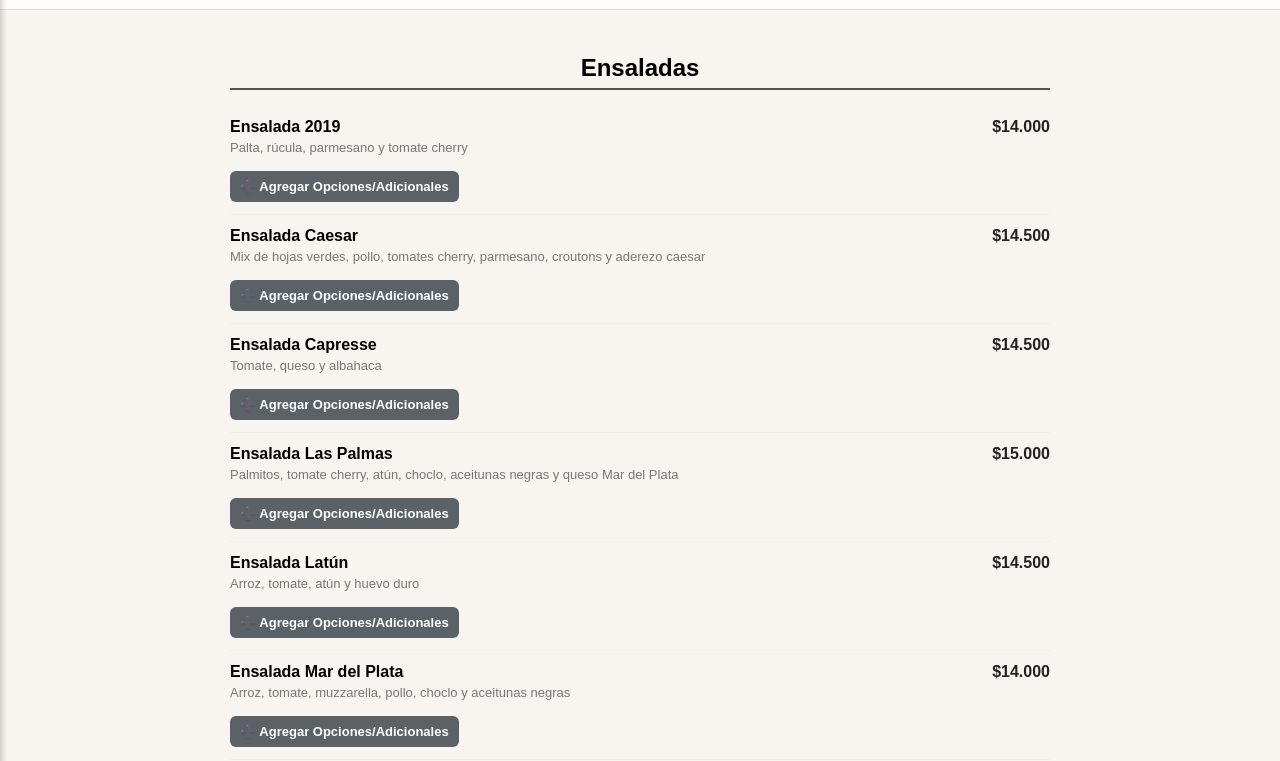
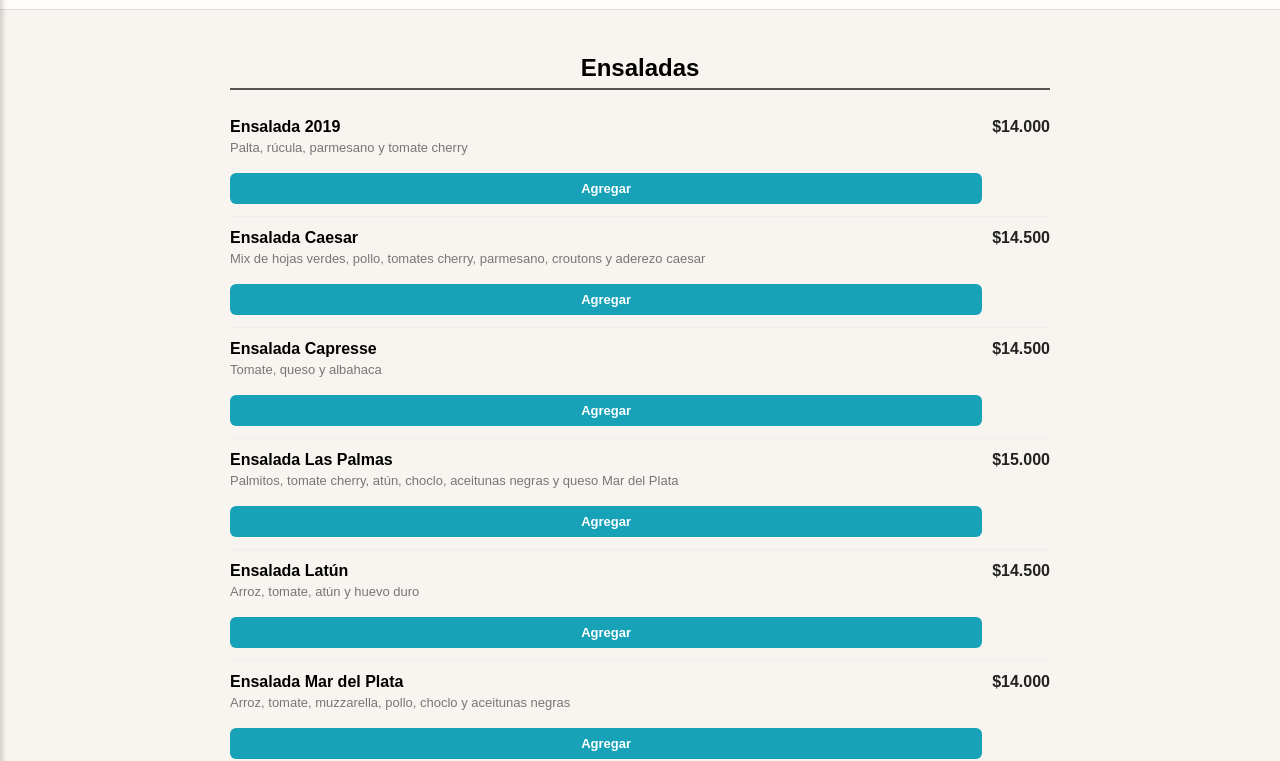
Before and after one commit to gonzalovazace/Carpas, a plain HTML site: page index.html in a window 1280 px wide. Shown: the part 51-812 px from the top of the page. Drawn offline with Linux system fonts and the light colour scheme.

Commit message:
Update index.html

```diff
--- a/index.html
+++ b/index.html
@@ -424,36 +424,24 @@ function renderSections(categories){
       const isSandwich = SANDWICH_CATEGORIES.includes(cat.id);
       const isEnsalada = ENSALADA_CATEGORIES.includes(cat.id);
       const hasJsonOptions = item.options && Object.keys(item.options).length > 0;
+      const hasAnyOptions = hasJsonOptions || isSandwich || isEnsalada;
 
       let optionsHtml = '';
-      let optionsButtonHtml = '';
 
-      /* Mostrar botón de opciones si:
-         - Tiene opciones del JSON
-         - O es sandwich
-         - O es ensalada
-      */
-      if (hasJsonOptions || isSandwich || isEnsalada){
-        optionsButtonHtml = `
-          <button id="btn-options-${itemId}" class="add-btn"
-            style="background:#5a6268;margin-top:8px;"
-            onclick="toggleOptions('${itemId}')">
-            ➕ Agregar Opciones/Adicionales
-          </button>
-        `;
-
-        optionsHtml += `
-          <div id="options-${itemId}" class="options-panel" style="display:none;">
-        `;
+      /* -------------------------------------
+         PANEL DE OPCIONES (solo si aplica)
+      --------------------------------------*/
+      if (hasAnyOptions){
+        optionsHtml += `<div id="options-${itemId}" class="options-panel" style="display:none;">`;
 
         /* --- OPCIONES DEL JSON (parte / guarnición / menú infantil) --- */
         if (hasJsonOptions){
-          for (const key in item.options) {
+          for (const key in item.options){
             const opts = item.options[key];
 
-            if (item.name === "Menú infantil") {
+            if (item.name === "Menú infantil"){
 
-              if (key === "plato") {
+              if (key === "plato"){
                 optionsHtml += `
                   <div style="margin-bottom:8px;">
                     <strong>Plato:</strong><br>
@@ -466,7 +454,7 @@ function renderSections(categories){
                 `;
               }
 
-              if (key === "acompañamiento") {
+              if (key === "acompañamiento"){
                 optionsHtml += `
                   <div id="acom-${itemId}" style="margin-bottom:8px; display:none;">
                     <strong>Acompañamiento:</strong><br>
@@ -478,7 +466,7 @@ function renderSections(categories){
                 `;
               }
 
-              if (key === "salsa") {
+              if (key === "salsa"){
                 optionsHtml += `
                   <div id="salsa-${itemId}" style="margin-bottom:8px; display:none;">
                     <strong>Salsa:</strong><br>
@@ -491,7 +479,6 @@ function renderSections(categories){
               }
 
             } else {
-              // productos normales
               optionsHtml += `
                 <div style="margin-bottom:8px;">
                   <strong>${key}:</strong><br>
@@ -505,8 +492,9 @@ function renderSections(categories){
           }
         }
 
-        /* --- OPCIONES PARA SÁNDWICHES --- */
+        /* --- SANDWICHES: Pan / tostado / 2 ingredientes --- */
         if (isSandwich){
+
           if (item.twoIngredients){
             const ING = ["Jamón","Queso","Huevo","Tomate","Lechuga"];
 
@@ -522,7 +510,6 @@ function renderSections(categories){
                     </label>
                   `).join('')}
                 </div>
-                <small style="color:#555;">(Debe elegir exactamente 2)</small>
               </div>
             `;
           }
@@ -551,16 +538,16 @@ function renderSections(categories){
           }
         }
 
-        /* --- ADICIONALES SOLO PARA ENSALADAS --- */
+        /* --- ENSALADAS: adicionales --- */
         if (isEnsalada){
-          const adicionales = [...ADICIONALES_COMUNES, ...ADICIONALES_PREMIUM];
+          const extra = [...ADICIONALES_COMUNES, ...ADICIONALES_PREMIUM];
 
           optionsHtml += `
             <div style="font-size:13px;">
               <strong>Extras:</strong>
               <div id="adicionales-${itemId}"
-                style="display:grid;grid-template-columns:1fr 1fr;gap:6px;margin-top:6px;">
-                ${adicionales.map(ad => `
+                  style="display:grid;grid-template-columns:1fr 1fr;gap:6px;margin-top:6px;">
+                ${extra.map(ad => `
                   <label class="adicional-label">
                     <input type="checkbox" data-price="${ad.price}" value="${ad.name}">
                     ${ad.name} <small>(${formatPrice(ad.price)})</small>
@@ -580,10 +567,11 @@ function renderSections(categories){
           </div>
         `;
 
-        /* --- BOTÓN FINAL (solo cambio de texto) --- */
+        /* --- BOTÓN FINAL AGREGAR --- */
         optionsHtml += `
-          <button class="add-btn" style="width:100%;margin-top:10px;background:#17a2b8;"
-            onclick="prepareAndAddToCart('${itemId}','${item.name.replace(/'/g,"\\'")}', ${item.price}, '${cat.id}')">
+          <button class="add-btn"
+            style="width:100%;margin-top:10px;background:#17a2b8;"
+            onclick="prepareAndAddToCart('${itemId}','${item.name.replace(/'/g, "\\'")}',${item.price},'${cat.id}')">
             Agregar
           </button>
         `;
@@ -591,18 +579,26 @@ function renderSections(categories){
         optionsHtml += `</div>`;
       }
 
-      /* PRODUCTOS SIN OPCIONES */
-      const simpleBtn = (hasJsonOptions || isSandwich || isEnsalada)
-        ? ''
-        : `<button class="add-btn" onclick="addSimpleToCart('${item.name.replace(/'/g,"\\'")}', ${item.price})">Agregar</button>`;
+      /* ----------------------------------------------
+         BOTÓN ÚNICO DE AGREGAR (SIEMPRE EL MISMO)
+      ----------------------------------------------*/
+      const mainAddButton = `
+        <button class="add-btn" style="margin-top:10px;width:100%;"
+          onclick="${hasAnyOptions
+            ? `toggleOptions('${itemId}')`
+            : `addSimpleToCart('${item.name.replace(/'/g,"\\'")}', ${item.price})`
+          }">
+          Agregar
+        </button>
+      `;
 
+      /* RENDER DEL ITEM */
       div.innerHTML = `
         <div class="item-details">
           <strong>${item.name}</strong>
           ${item.description ? `<div class="description">${item.description}</div>` : ''}
-          ${optionsButtonHtml}
+          ${mainAddButton}
           ${optionsHtml}
-          ${simpleBtn}
         </div>
         <div style="display:flex;align-items:center;gap:8px;">
           <strong class="price">${formatPrice(item.price)}</strong>
```
